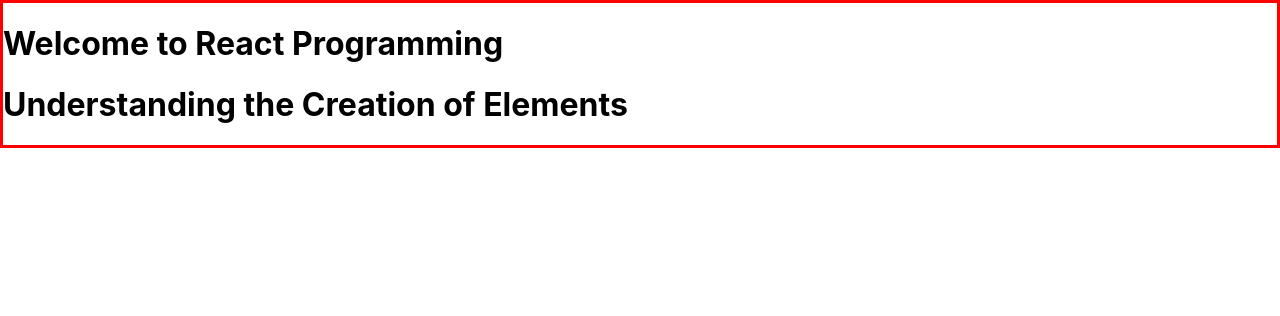
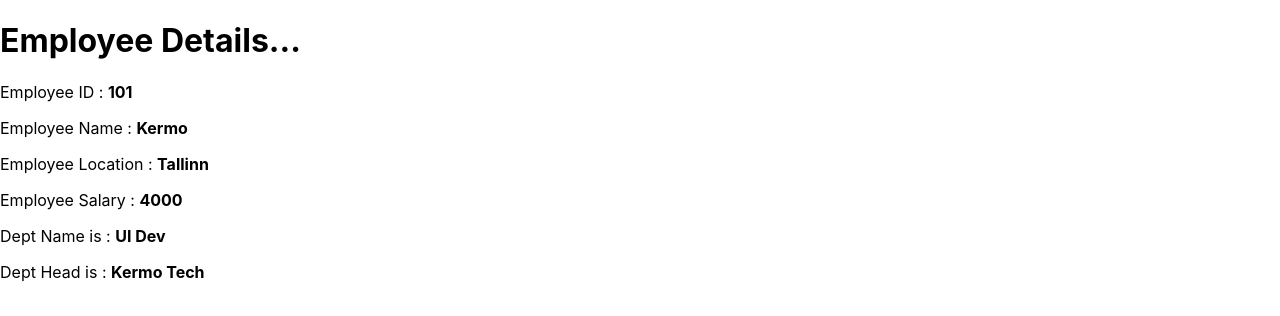
Before and after one commit to KermoA/ReactJS, a React (Create React App) app in the folder demo-project/: page / in a window 1280 px wide. Shown: the top 316 px of the page. Built offline with nearby package versions, Linux system fonts and the light colour scheme.

Commit message:
React Components

```diff
--- a/demo-project/src/index.js
+++ b/demo-project/src/index.js
@@ -2,18 +2,49 @@ import React from 'react';
 import ReactDOM from 'react-dom/client';
 import './index.css';
 import reportWebVitals from './reportWebVitals';
+
+var DisplayEmployeeInfo=(employee)=>{
+  return <div>
+    <h1>Employee Details...</h1>
+    <p>
+      <label>Employee ID : <b>{employee.Id}</b></label>
+    </p>
+    <p>
+      <label>Employee Name : <b>{employee.Name}</b></label>
+    </p>
+    <p>
+      <label>Employee Location : <b>{employee.Location}</b></label>
+    </p>
+    <p>
+      <label>Employee Salary : <b>{employee.Salary}</b></label>
+    </p>
+    <Department deptName={employee.deptName} headName={employee.headName}></Department>
+  </div>;
+}
+
+const Department=(deptInfo)=>{
+  return <div>
+    <p>Dept Name is : <b>{deptInfo.deptName}</b></p>
+    <p>Dept Head is : <b>{deptInfo.headName}</b></p>
+  </div>;
+}
+
+const element=<DisplayEmployeeInfo Id="101" Name="Kermo" Location="Tallinn" Salary="4000" deptName="UI Dev" headName="Kermo Tech"></DisplayEmployeeInfo>
+
+const root = ReactDOM.createRoot(document.getElementById('root'));
+root.render(element);
 
 // const element=React.createElement("h1", null, "Welcome to React Programming World...");
 
 // const root = ReactDOM.createRoot(document.getElementById('root'));
 // root.render(element);
 
-const element=React.createElement("div", {className:"testClass"},
-  React.createElement("h1", null, "Welcome to React Programming"),
-  React.createElement("h1", null, "Understanding the Creation of Elements"));
+// const element=React.createElement("div", {className:"testClass"},
+//   React.createElement("h1", null, "Welcome to React Programming"),
+//   React.createElement("h1", null, "Understanding the Creation of Elements"));
 
-const root = ReactDOM.createRoot(document.getElementById('root'));
-root.render(element);
+// const root = ReactDOM.createRoot(document.getElementById('root'));
+// root.render(element);
 
 // const element = <h1 className='testClass'>Welcome to React Programming...</h1>;
 // const root = ReactDOM.createRoot(document.getElementById('root'));
```
